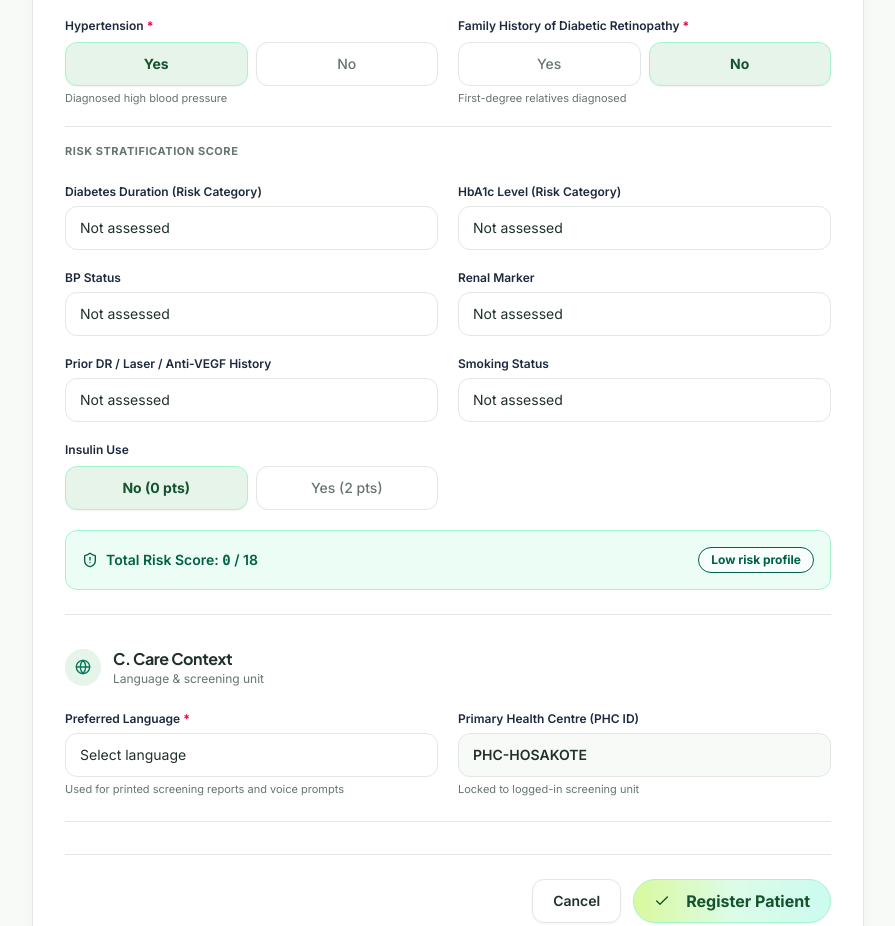
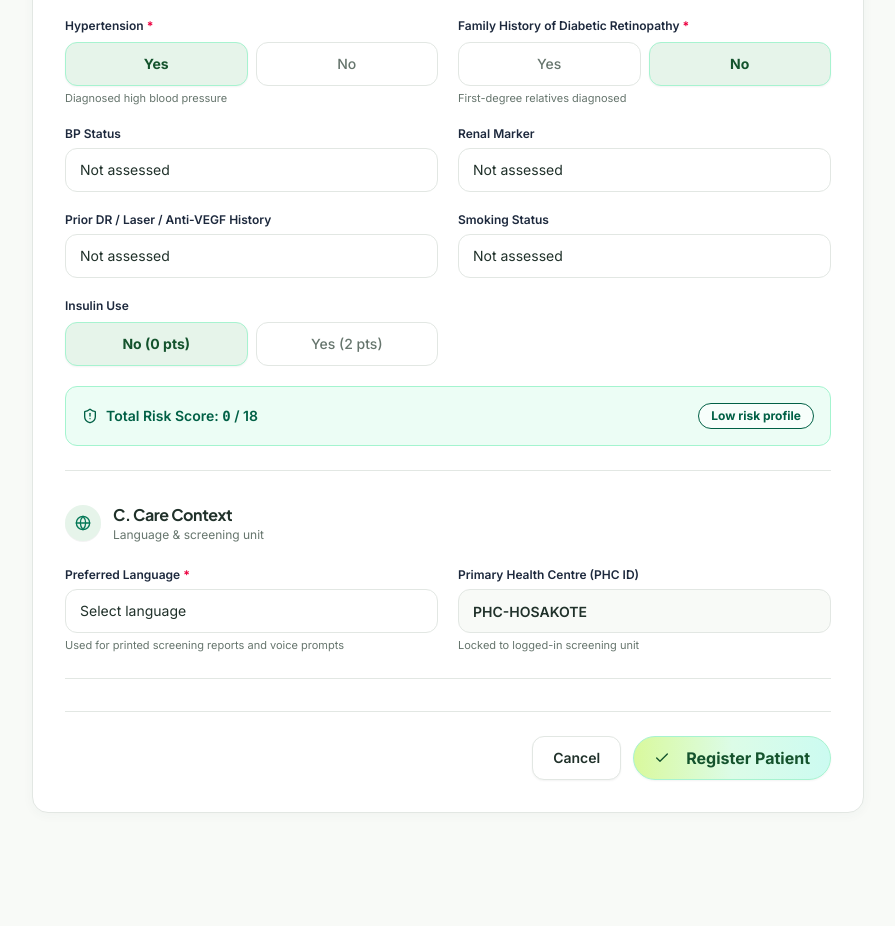
Before and after one commit to Mohammad-Adnan-Shakil/DRISHTI-AI, a React (Vite) app in the folder frontend/: page /register in a window 1280 px wide. Shown: the part 860-1786 px from the top of the page, without its empty margins (192-1087 px from the left). After the commit the page ends 1745 px from the top, so only its background shows below. Built offline with nearby package versions, Linux system fonts and the light colour scheme.

Commit message:
fix: auto-derive diabetes duration and HbA1c risk scores from numeric inputs

```diff
--- a/frontend/src/pages/Register.jsx
+++ b/frontend/src/pages/Register.jsx
@@ -7,27 +7,28 @@ import { cn, RISK_TIER_STYLES, getRiskTierFromScore } from '../lib/utils'
 
 // Registration-time Risk Score — 7 weighted clinical factors, max 18 points,
 // captured before any AI screening exists so PHC staff can triage on sight.
+// Diabetes duration and HbA1c points are derived from the numeric inputs
+// above (Section B) rather than asked twice — see scoreDiabetesDuration /
+// scoreHba1c below.
+function scoreDiabetesDuration(years) {
+  const y = Number(years)
+  if (years === '' || years == null || !isFinite(y)) return 0
+  if (y >= 15) return 3
+  if (y >= 10) return 2
+  if (y >= 5) return 1
+  return 0
+}
+
+function scoreHba1c(value) {
+  const v = Number(value)
+  if (value === '' || value == null || !isFinite(v)) return 0
+  if (v >= 10) return 3
+  if (v >= 8.5) return 2
+  if (v >= 7) return 1
+  return 0
+}
+
 const RISK_SCORE_FIELDS = [
-  {
-    key: 'diabetesDurationScore',
-    label: 'Diabetes Duration (Risk Category)',
-    options: [
-      { label: '< 5 years', score: 0 },
-      { label: '5 – 10 years', score: 1 },
-      { label: '10 – 15 years', score: 2 },
-      { label: '> 15 years', score: 3 }
-    ]
-  },
-  {
-    key: 'hba1cScore',
-    label: 'HbA1c Level (Risk Category)',
-    options: [
-      { label: '< 7%', score: 0 },
-      { label: '7% – 8.5%', score: 1 },
-      { label: '8.5% – 10%', score: 2 },
-      { label: '> 10%', score: 3 }
-    ]
-  },
   {
     key: 'bpStatusScore',
     label: 'BP Status',
@@ -85,8 +86,6 @@ export default function Register() {
     preferredLanguage: '',
     phcId: 'PHC-HOSAKOTE',
     // Risk Score section — values hold the selected option's score (number) or '' if unselected
-    diabetesDurationScore: '',
-    hba1cScore: '',
     bpStatusScore: '',
     renalMarkerScore: '',
     insulinUseScore: 0,
@@ -94,12 +93,16 @@ export default function Register() {
     smokingStatusScore: ''
   })
 
+  const diabetesDurationScore = useMemo(() => scoreDiabetesDuration(formData.diabetesDuration), [formData.diabetesDuration])
+  const hba1cScore = useMemo(() => scoreHba1c(formData.hba1c), [formData.hba1c])
+
   const riskScoreTotal = useMemo(() => {
-    return RISK_SCORE_FIELDS.reduce((sum, field) => {
+    const dropdownSum = RISK_SCORE_FIELDS.reduce((sum, field) => {
       const val = formData[field.key]
       return sum + (val === '' || val == null ? 0 : Number(val))
-    }, Number(formData.insulinUseScore) || 0)
-  }, [formData])
+    }, 0)
+    return dropdownSum + diabetesDurationScore + hba1cScore + (Number(formData.insulinUseScore) || 0)
+  }, [formData, diabetesDurationScore, hba1cScore])
 
   const riskTierLabel = useMemo(() => getRiskTierFromScore(riskScoreTotal), [riskScoreTotal])
 
@@ -146,8 +149,8 @@ export default function Register() {
         hypertension: formData.hypertension === 'Yes',
         family_history_dr: formData.familyHistory === 'Yes',
         preferred_language: formData.preferredLanguage,
-        diabetes_duration_score: formData.diabetesDurationScore === '' ? null : Number(formData.diabetesDurationScore),
-        hba1c_score: formData.hba1cScore === '' ? null : Number(formData.hba1cScore),
+        diabetes_duration_score: diabetesDurationScore,
+        hba1c_score: hba1cScore,
         bp_status_score: formData.bpStatusScore === '' ? null : Number(formData.bpStatusScore),
         renal_marker_score: formData.renalMarkerScore === '' ? null : Number(formData.renalMarkerScore),
         insulin_use_score: Number(formData.insulinUseScore) || 0,
@@ -320,11 +323,6 @@ export default function Register() {
                     <p className="text-[11px] text-[#66756D] mt-1">First-degree relatives diagnosed</p>
                   </div>
 
-                  {/* Divider + subheading separating clinical inputs from risk scoring */}
-                  <div className="sm:col-span-2 pt-2 pb-1 border-t border-[#E2E7E3] flex items-center gap-2">
-                    <span className="text-[11px] font-bold uppercase tracking-wider text-[#66756D] mt-2">Risk Stratification Score</span>
-                  </div>
-
                   {/* Risk Score fields — weighted clinical risk profile (max 18 points) */}
                   {RISK_SCORE_FIELDS.map(field => (
                     <div key={field.key}>
```
